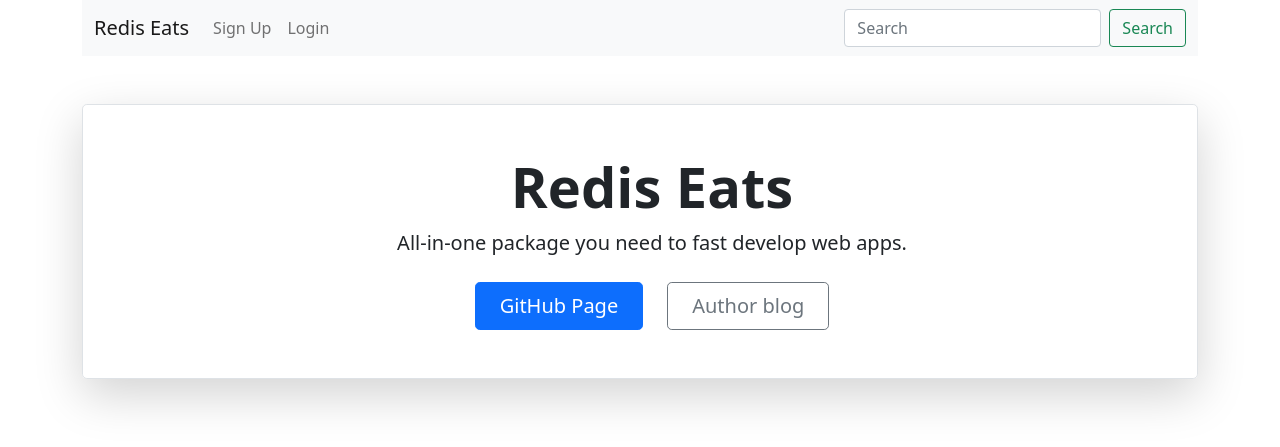
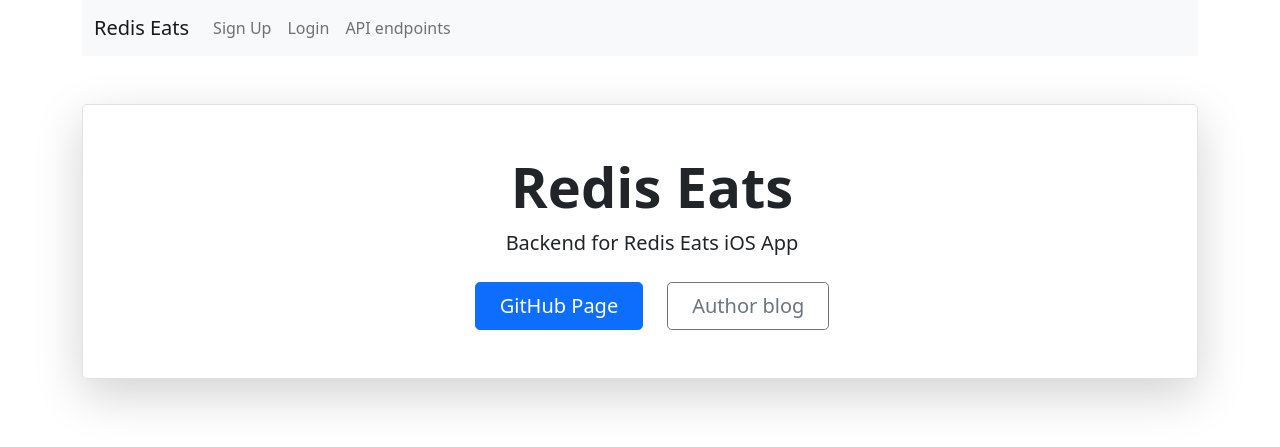
Before and after one commit to matacoder/redis-eats-rest, a Django app: page / in a window 1280 px wide. Shown: the top 447 px of the page. Run offline with Django 3.2, Linux system fonts and the light colour scheme.

Commit message:
Link to endpoints from index page.

```diff
--- a/_settings/settings.py
+++ b/_settings/settings.py
@@ -54,8 +54,8 @@ INSTALLED_APPS = [
 AUTH_USER_MODEL = "main.User"
 
 REST_FRAMEWORK = {
-    'DEFAULT_PAGINATION_CLASS': 'rest_framework.pagination.PageNumberPagination',
-    'PAGE_SIZE': 30
+    "DEFAULT_PAGINATION_CLASS": "rest_framework.pagination.PageNumberPagination",
+    "PAGE_SIZE": 30,
 }
 
 MIDDLEWARE = [
--- a/main/admin.py
+++ b/main/admin.py
@@ -1,5 +1,6 @@
 from django.contrib import admin
-from main.models import User, Dish, Transaction, Cashflow
+
+from main.models import Cashflow, Dish, Transaction, User
 
 
 class UserAdmin(admin.ModelAdmin):
--- a/main/views.py
+++ b/main/views.py
@@ -1,8 +1,9 @@
 from django.shortcuts import render
-from rest_framework import viewsets, permissions
+from rest_framework import permissions, viewsets
 
-from main.models import User, Dish, Transaction, Cashflow
-from main.serializers import UserSerializer, DishSerializer, TransactionSerializer, CashflowSerializer
+from main.models import Cashflow, Dish, Transaction, User
+from main.serializers import (CashflowSerializer, DishSerializer,
+                              TransactionSerializer, UserSerializer)
 
 
 def index(request):
@@ -13,6 +14,7 @@ class UserViewSet(viewsets.ModelViewSet):
     """
     API endpoint that allows users to be viewed or edited.
     """
+
     queryset = User.objects.all()
     serializer_class = UserSerializer
     permission_classes = [permissions.IsAuthenticated]
--- a/templates/includes/navbar.html
+++ b/templates/includes/navbar.html
@@ -25,13 +25,12 @@
                         <a class="nav-link" href="{% url "login" %}">Login</a>
                     </li>
                 {% endif %}
+                <li class="nav-item">
+                    <a class="nav-link" href="/api/v1/">API endpoints</a>
+                </li>
 
             </ul>
-            <form class="d-flex">
-                <input class="form-control me-2" type="search" placeholder="Search"
-                       aria-label="Search">
-                <button class="btn btn-outline-success" type="submit">Search</button>
-            </form>
+
         </div>
     </div>
 </nav>
--- a/templates/index.html
+++ b/templates/index.html
@@ -9,7 +9,7 @@
             <div class="text-center">
                 <h1 class="display-4 fw-bold">Redis Eats</h1>
                 <div class="col-lg-6 mx-auto">
-                    <p class="lead mb-4">All-in-one package you need to fast develop web apps.</p>
+                    <p class="lead mb-4">Backend for Redis Eats iOS App</p>
                     <div class="d-grid gap-2 d-sm-flex justify-content-sm-center mb-5">
                         <a type="button" class="btn btn-primary btn-lg px-4 me-sm-3" href="https://github.com/matacoder/redis-eats-rest">GitHub Page
                         </a>
```
Also changed, not shown: main/serializers.py (+5 -5 lines), main/urls.py (+6 -6 lines), main/migrations/0001_initial.py, main/migrations/0003_auto_20210614_1811.py, main/migrations/0004_auto_20210614_1857.py.
